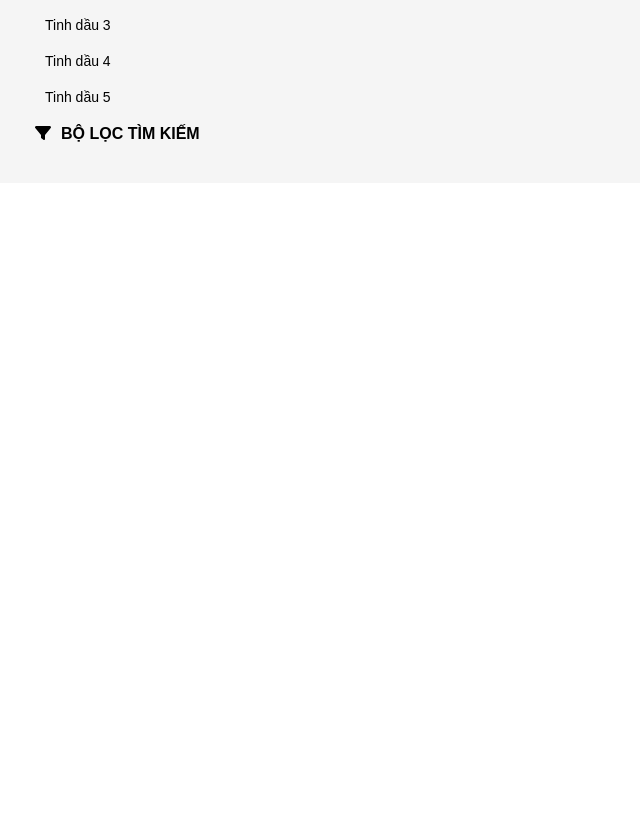
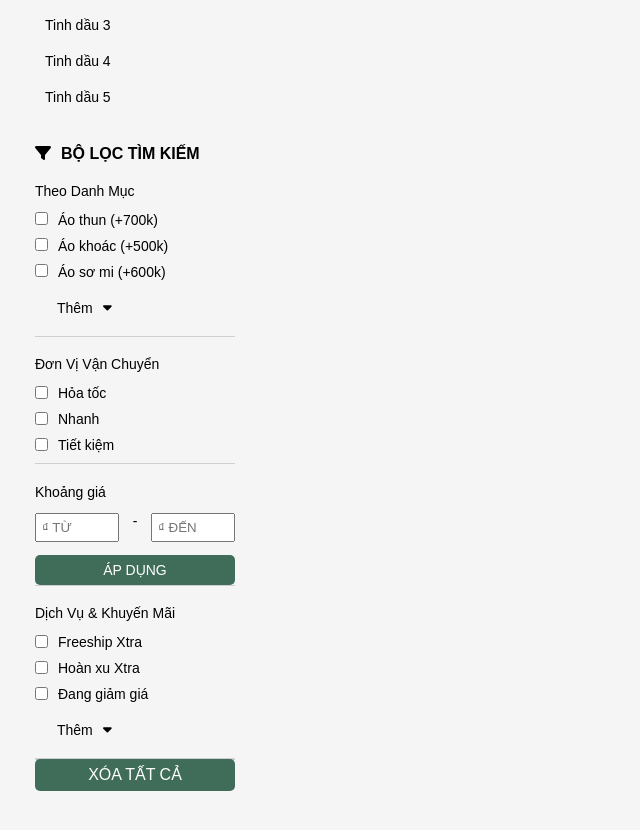
Before and after one commit to qhuong1008/ecosmartvietnam, a Next.js app: page /product in a window 1280 px wide. Shown: the part 340-1170 px from the top of the page, without its empty margins (0-640 px from the left). Before the commit the page ends 800 px from the top, so only its background shows below. Built offline with nearby package versions, Linux system fonts and the light colour scheme.

Commit message:
category

```diff
--- a/src/components/category/category.js
+++ b/src/components/category/category.js
@@ -1,6 +1,7 @@
 import styles from "../../styles/category.module.scss";
 import {
   faBars,
+  faCaretDown,
   faCaretRight,
   faFilter,
   faList,
@@ -35,6 +36,91 @@ function Category() {
           </div>
           <label>BỘ LỌC TÌM KIẾM</label>
         </div>
+        <div className={styles.filterGroup}>
+          <div className={styles.filterGroupLabel}>Theo Danh Mục</div>
+          <div className={styles.filterGroupList}>
+            <div className={styles.filterGroupItem}>
+              <input type="checkbox" />
+              <span>Áo thun (+700k)</span>
+            </div>
+            <div className={styles.filterGroupItem}>
+              <input type="checkbox" />
+              <span>Áo khoác (+500k)</span>
+            </div>
+            <div className={styles.filterGroupItem}>
+              <input type="checkbox" />
+              <span>Áo sơ mi (+600k)</span>
+            </div>
+          </div>
+          <div className={styles.filterMore}>
+            <span>Thêm</span>
+            <FontAwesomeIcon icon={faCaretDown} />
+          </div>
+          <div className={styles.ruler}></div>
+        </div>
+        <div className={styles.filterGroup}>
+          <div className={styles.filterGroupLabel}>Đơn Vị Vận Chuyển</div>
+          <div className={styles.filterGroupList}>
+            <div className={styles.filterGroupItem}>
+              <input type="checkbox" />
+              <span>Hỏa tốc</span>
+            </div>
+            <div className={styles.filterGroupItem}>
+              <input type="checkbox" />
+              <span>Nhanh</span>
+            </div>
+            <div className={styles.filterGroupItem}>
+              <input type="checkbox" />
+              <span>Tiết kiệm</span>
+            </div>
+          </div>
+          <div className={styles.ruler}></div>
+        </div>
+        <div className={styles.filterGroup}>
+          <div className={styles.filterGroupLabel}>Khoảng giá</div>
+          <div className={styles.priceRangeFilter}>
+            <input
+              type="text"
+              placeholder="₫ TỪ"
+              className={styles.priceRangeFilter__input}
+            />
+            -
+            <input
+              type="text"
+              placeholder="₫ ĐẾN"
+              className={styles.priceRangeFilter__input}
+            />
+          </div>
+          <div className={styles.btn}>ÁP DỤNG</div>
+          <div className={styles.ruler}></div>
+        </div>
+
+        <div className={styles.filterGroup}>
+          <div className={styles.filterGroupLabel}>Dịch Vụ & Khuyến Mãi</div>
+          <div className={styles.filterGroupList}>
+            <div className={styles.filterGroupItem}>
+              <input type="checkbox" />
+              <span>Freeship Xtra</span>
+            </div>
+            <div className={styles.filterGroupItem}>
+              <input type="checkbox" />
+              <span>Hoàn xu Xtra</span>
+            </div>
+            <div className={styles.filterGroupItem}>
+              <input type="checkbox" />
+              <span>Đang giảm giá</span>
+            </div>
+          </div>
+          <div className={styles.filterMore}>
+            <span>Thêm</span>
+            <FontAwesomeIcon icon={faCaretDown} />
+          </div>
+          <div className={styles.ruler}></div>
+        </div>
+        <div className={styles.ruler}></div>
+        <div className={`${styles.btn} ${styles.deleteAllFilterBtn}`}>
+          XÓA TẤT CẢ
+        </div>
       </div>
     </div>
   );
--- a/src/styles/category.module.scss
+++ b/src/styles/category.module.scss
@@ -41,6 +41,7 @@
   }
 }
 .filterContainer {
+  margin-top: 30px;
   .filterHeader {
     display: flex;
     flex-direction: row;
@@ -49,8 +50,63 @@
       margin-right: 10px;
     }
   }
+  .filterGroup {
+    margin-top: 20px;
+    font-size: 14px;
+    .filterGroupLabel {
+      margin-bottom: 13px;
+    }
+    .filterGroupItem {
+      margin: 10px 0;
+      display: flex;
+      align-items: center;
+      input {
+        margin-right: 10px;
+        margin-bottom: 2px;
+      }
+    }
+    .filterMore {
+      display: flex;
+      flex-direction: row;
+      margin: 20px 0 20px 22px;
+      &:hover {
+        cursor: pointer;
+      }
+      span {
+        margin-right: 10px;
+      }
+    }
+    .priceRangeFilter {
+      margin-bottom: 13px;
+      display: flex;
+      flex-direction: row;
+      justify-content: space-between;
+      .priceRangeFilter__input {
+        width: 70px;
+        outline: none;
+        padding: 5px 5px;
+        // margin-right: 10px;
+      }
+    }
+    .submitBtn {
+      padding: 7px 10px;
+      border-radius: 5px;
+      background-color: $primary-color;
+      color: #fff;
+      text-align: center;
+      &:hover {
+        cursor: pointer;
+      }
+    }
+  }
 }
-.sortbarContainer {
-  display: flex;
-  flex-direction: row;
+.deleteAllFilterBtn {
+  padding: 7px 10px;
+  border-radius: 5px;
+  background-color: $primary-color;
+  color: #fff;
+  text-align: center;
+  &:hover {
+    cursor: pointer;
+  }
 }
--- a/src/styles/globalstyle.module.scss
+++ b/src/styles/globalstyle.module.scss
@@ -1,2 +1,12 @@
 $primary-color: #406d59;
 $hover-primary-color: #406d46;
+.btn {
+  padding: 7px 10px;
+  border-radius: 5px;
+  background-color: $primary-color;
+  color: #fff;
+  text-align: center;
+  &:hover {
+    cursor: pointer;
+  }
+}
--- a/src/styles/sortbar.module.scss
+++ b/src/styles/sortbar.module.scss
@@ -64,6 +64,9 @@
       width: 40px;
       height: 40px;
       margin-left: 5px;
+      &:hover {
+        cursor: pointer;
+      }
     }
   }
 }
```
